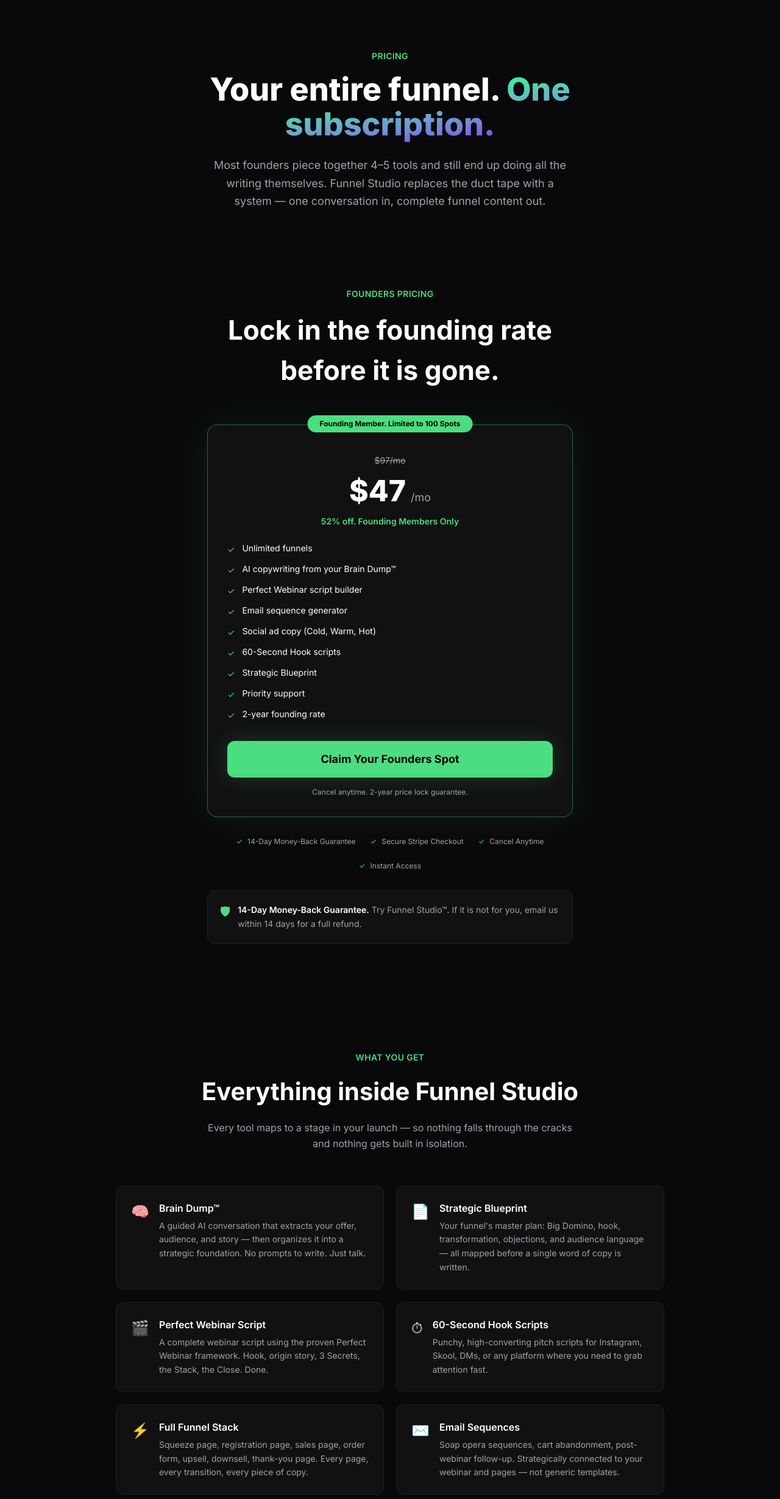
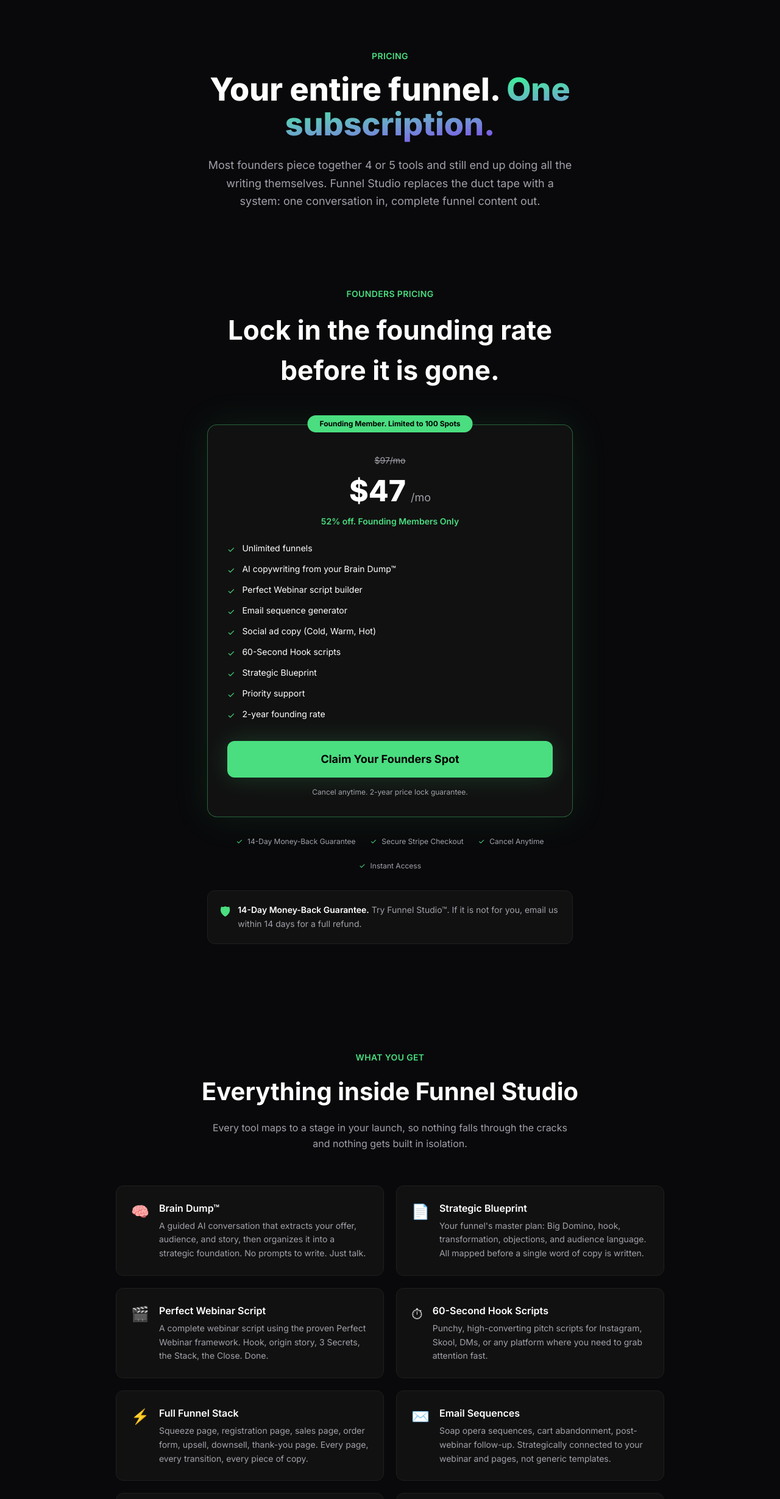
Before and after one commit to AGutierrez4/forrestry-website, an Astro site: page /pricing in a window 1280 px wide. Shown: the part 62-2520 px from the top of the page at 61% size. Built offline with nearby package versions, Linux system fonts and the light colour scheme; Astro itself is replaced by a stand-in of ours.

Commit message:
Remove em dashes from all pricing page copy — replace with commas, periods, colons

```diff
--- a/src/components/FAQ.tsx
+++ b/src/components/FAQ.tsx
@@ -32,15 +32,15 @@ const faqs = [
   },
   {
     q: 'What if I am already using ChatGPT for my funnel copy?',
-    a: 'ChatGPT can write text, but it cannot build a funnel strategy. You still have to figure out the framework, write the prompts, and connect the pieces yourself. That is how Frankenstein funnels get built — each piece sounds fine alone, but the messaging shifts at every transition. Funnel Studio generates everything from one strategic conversation, so every piece is connected.',
+    a: 'ChatGPT can write text, but it cannot build a funnel strategy. You still have to figure out the framework, write the prompts, and connect the pieces yourself. That is how Frankenstein funnels get built. Each piece sounds fine alone, but the messaging shifts at every transition. Funnel Studio generates everything from one strategic conversation, so every piece is connected.',
   },
   {
     q: 'How long does it take to generate a full funnel?',
-    a: 'The Brain Dump takes about 10 minutes. From there, Funnel Studio generates your Strategic Blueprint, webinar script, email sequences, ad copy, and page copy. Most founders have complete funnel content within a day or two — not weeks.',
+    a: 'The Brain Dump takes about 10 minutes. From there, Funnel Studio generates your Strategic Blueprint, webinar script, email sequences, ad copy, and page copy. Most founders have complete funnel content within a day or two, not weeks.',
   },
   {
     q: 'What format does the content come in?',
-    a: 'Everything is generated as clean, ready-to-use text. Copy it into any page builder (ClickFunnels, WordPress, Kajabi, Carrd — whatever you use), any email platform, or any ad manager. Funnel Studio is the content engine, not the page builder.',
+    a: 'Everything is generated as clean, ready-to-use text. Copy it into any page builder (ClickFunnels, WordPress, Kajabi, Carrd, whatever you use), any email platform, or any ad manager. Funnel Studio is the content engine, not the page builder.',
   },
 ]
 
--- a/src/components/company/CostComparison.tsx
+++ b/src/components/company/CostComparison.tsx
@@ -4,7 +4,7 @@ const tools = [
   {
     name: 'ChatGPT Pro',
     cost: '$20/mo',
-    note: 'General AI — you write the prompts, you connect the dots',
+    note: 'General AI. You write the prompts, you connect the dots',
   },
   {
     name: 'Funnel course or templates',
@@ -26,7 +26,7 @@ const tools = [
   {
     name: 'Email platform',
     cost: '$29 – $59/mo',
-    note: 'Sends emails — doesn\'t write them',
+    note: 'Sends emails, doesn\'t write them',
   },
   {
     name: 'Your time stitching it all together',
--- a/src/components/company/GuaranteeSection.tsx
+++ b/src/components/company/GuaranteeSection.tsx
@@ -51,7 +51,7 @@ export default function GuaranteeSection() {
               <p className="text-muted text-sm leading-relaxed">
                 Cancel anytime from your account. No contracts. No penalties. No
                 "retention specialists." If you cancel and come back later, you'll
-                be at the current price — not the founding rate.
+                be at the current price, not the founding rate.
               </p>
             </div>
           </div>
--- a/src/components/company/PricingFinalCTA.tsx
+++ b/src/components/company/PricingFinalCTA.tsx
@@ -18,8 +18,8 @@ export default function PricingFinalCTA() {
             Ready to stop duct-taping your funnel?
           </h2>
           <p className="text-muted text-base leading-relaxed mb-8 max-w-[480px] mx-auto">
-            One Brain Dump. One subscription. A complete, connected funnel — not
-            a pile of disconnected pieces.
+            One Brain Dump. One subscription. A complete, connected funnel
+            instead of a pile of disconnected pieces.
           </p>
 
           <a
--- a/src/components/company/PricingHero.tsx
+++ b/src/components/company/PricingHero.tsx
@@ -21,9 +21,9 @@ export default function PricingHero() {
 
         <FadeUp delay={0.15}>
           <p className="text-muted text-lg leading-relaxed max-w-[600px] mx-auto">
-            Most founders piece together 4–5 tools and still end up doing all the
-            writing themselves. Funnel Studio replaces the duct tape with a system
-            — one conversation in, complete funnel content out.
+            Most founders piece together 4 or 5 tools and still end up doing all the
+            writing themselves. Funnel Studio replaces the duct tape with a system:
+            one conversation in, complete funnel content out.
           </p>
         </FadeUp>
       </div>
--- a/src/components/company/WhatsIncluded.tsx
+++ b/src/components/company/WhatsIncluded.tsx
@@ -4,12 +4,12 @@ const features = [
   {
     icon: '🧠',
     title: 'Brain Dump™',
-    desc: 'A guided AI conversation that extracts your offer, audience, and story — then organizes it into a strategic foundation. No prompts to write. Just talk.',
+    desc: 'A guided AI conversation that extracts your offer, audience, and story, then organizes it into a strategic foundation. No prompts to write. Just talk.',
   },
   {
     icon: '📄',
     title: 'Strategic Blueprint',
-    desc: 'Your funnel\'s master plan: Big Domino, hook, transformation, objections, and audience language — all mapped before a single word of copy is written.',
+    desc: 'Your funnel\'s master plan: Big Domino, hook, transformation, objections, and audience language. All mapped before a single word of copy is written.',
   },
   {
     icon: '🎬',
@@ -29,7 +29,7 @@ const features = [
   {
     icon: '✉️',
     title: 'Email Sequences',
-    desc: 'Soap opera sequences, cart abandonment, post-webinar follow-up. Strategically connected to your webinar and pages — not generic templates.',
+    desc: 'Soap opera sequences, cart abandonment, post-webinar follow-up. Strategically connected to your webinar and pages, not generic templates.',
   },
   {
     icon: '📢',
@@ -55,7 +55,7 @@ export default function WhatsIncluded() {
             Everything inside Funnel Studio
           </h2>
           <p className="text-muted text-base text-center max-w-[600px] mx-auto mb-14 leading-relaxed">
-            Every tool maps to a stage in your launch — so nothing falls through the
+            Every tool maps to a stage in your launch, so nothing falls through the
             cracks and nothing gets built in isolation.
           </p>
         </FadeUp>
```
